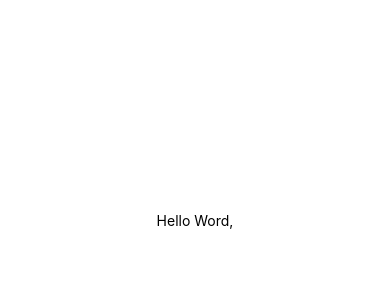
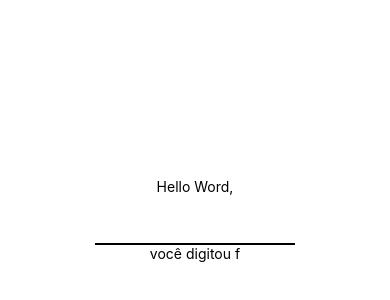
Before and after one commit to fsales/-fsales-pos-graduacao-iesb-app-react-native, a React Native app: screen / in a window 390 px wide. Shown: the part 202-502 px from the top of the page. Built offline with nearby package versions, Linux system fonts and the light colour scheme.

Commit message:
useState

```diff
--- a/src/screens/SignIn/index.tsx
+++ b/src/screens/SignIn/index.tsx
@@ -1,12 +1,21 @@
-import React from "react";
-import { View, Text } from "react-native";
+import React, { useState } from "react";
+import { View, Text, TextInput } from "react-native";
 
 import { style } from './styles';
 
 export default function SignIn() {
+    const [text, setText] = useState('f');
     return (
         <View style={style.container}>
             <Text>Hello Word,</Text>
+
+            <TextInput
+                style={style.input}
+                onChangeText={setText} />
+
+            <Text>
+                você digitou {text}
+            </Text>
         </View>
     );
 }
--- a/src/screens/SignIn/styles.ts
+++ b/src/screens/SignIn/styles.ts
@@ -5,5 +5,10 @@ export const style = StyleSheet.create({
         flex: 1,
         justifyContent: 'center',
         alignItems: 'center'
+    },
+    input: {
+        height: 50,
+        width: 200,
+        borderBottomWidth: 2,
     }
 });
```
